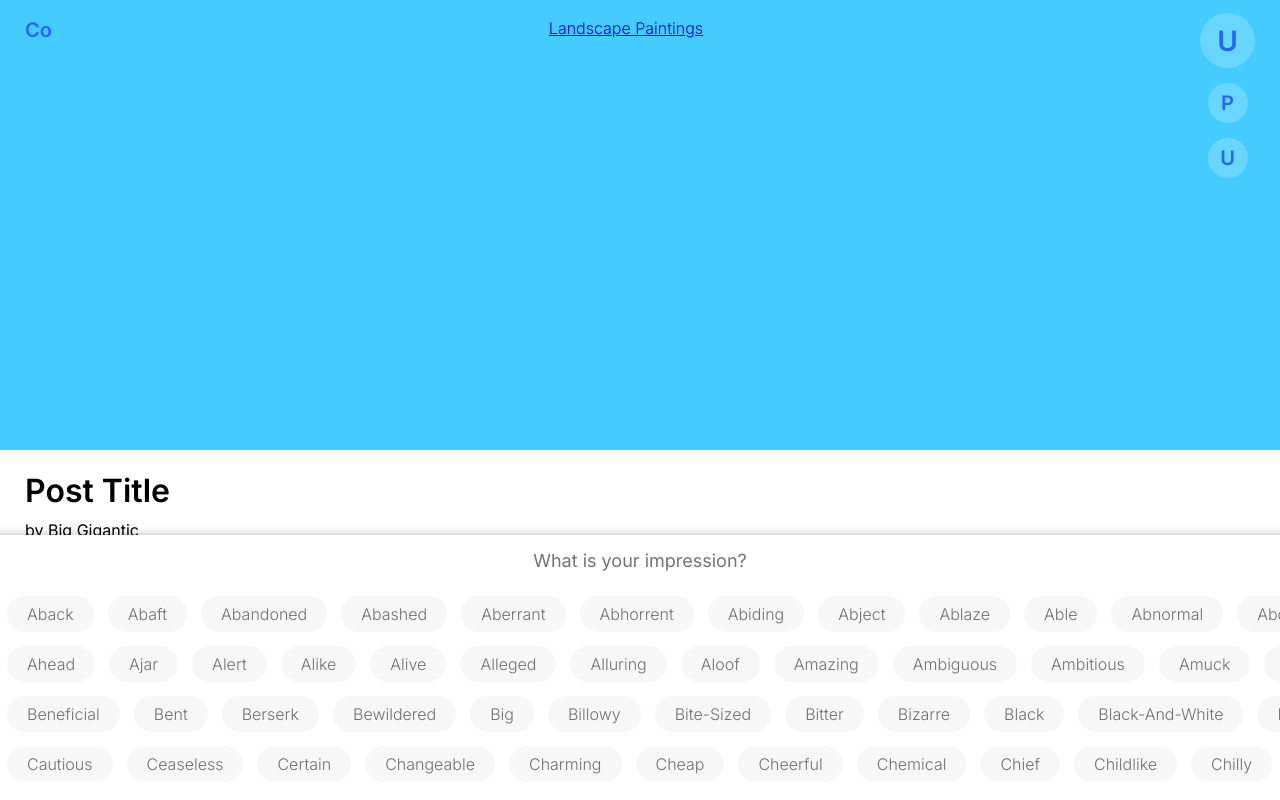
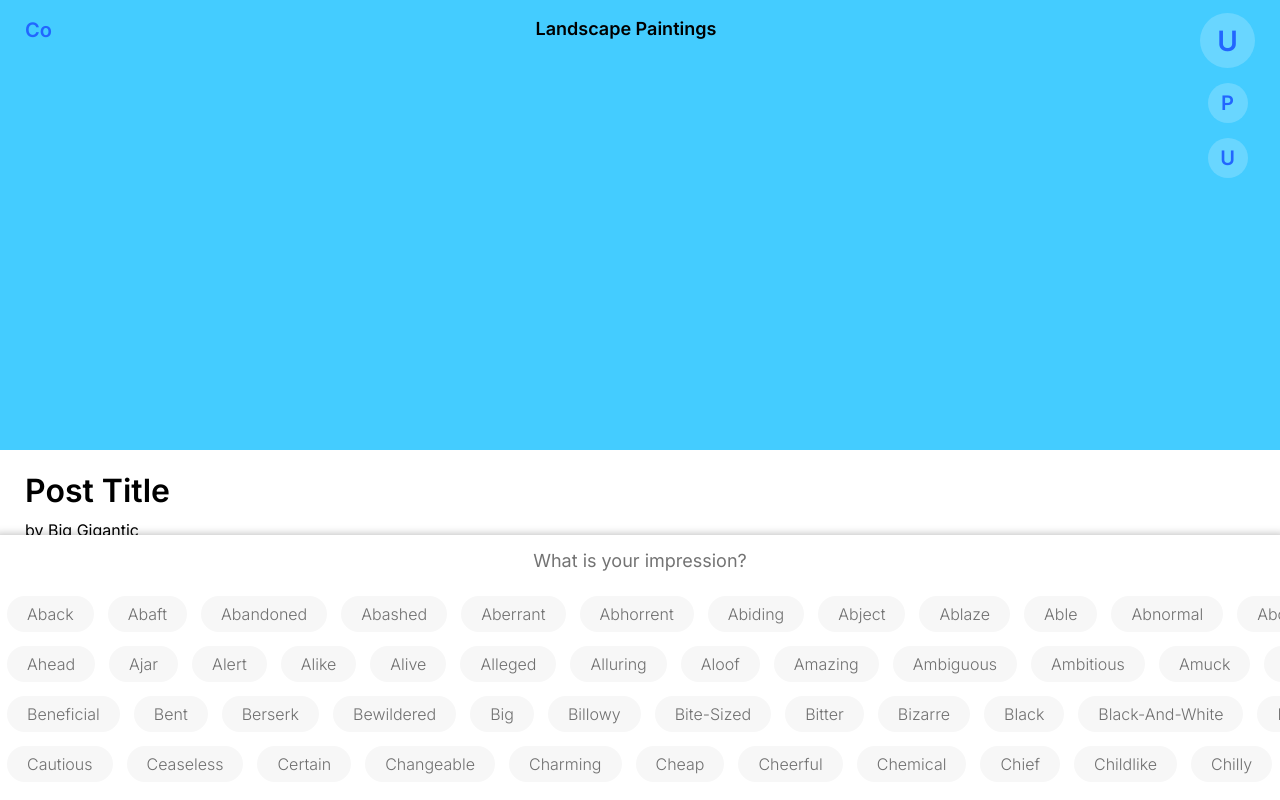
Before and after one commit to alexthegoodman/commonplace, a Next.js app in the folder packages/commonplace-web/: page /queue in a window 1280 px wide. Built offline with nearby package versions, Linux system fonts and the light colour scheme.

Commit message:
clean up picker button

```diff
--- a/packages/commonplace-web/components/PrimaryHeader/PrimaryHeader.scss
+++ b/packages/commonplace-web/components/PrimaryHeader/PrimaryHeader.scss
@@ -31,9 +31,12 @@
     }
     .headerTitleWrapper {
       .titleComponent {
-        h1 {
+        h1,
+        .pickerButton {
           font-weight: 600;
           font-size: 18px;
+          text-decoration: none;
+          color: black;
         }
       }
       .title {
--- a/packages/commonplace-web/pages/queue.tsx
+++ b/packages/commonplace-web/pages/queue.tsx
@@ -15,7 +15,7 @@ const Profile: NextPage = () => {
           leftIcon={<span className="brandname">Co</span>}
           titleComponent={
             <Link href="/interests">
-              <a>Landscape Paintings</a>
+              <a className="pickerButton">Landscape Paintings</a>
             </Link>
           }
           rightIcon={<PrimaryNavigation />}
```
